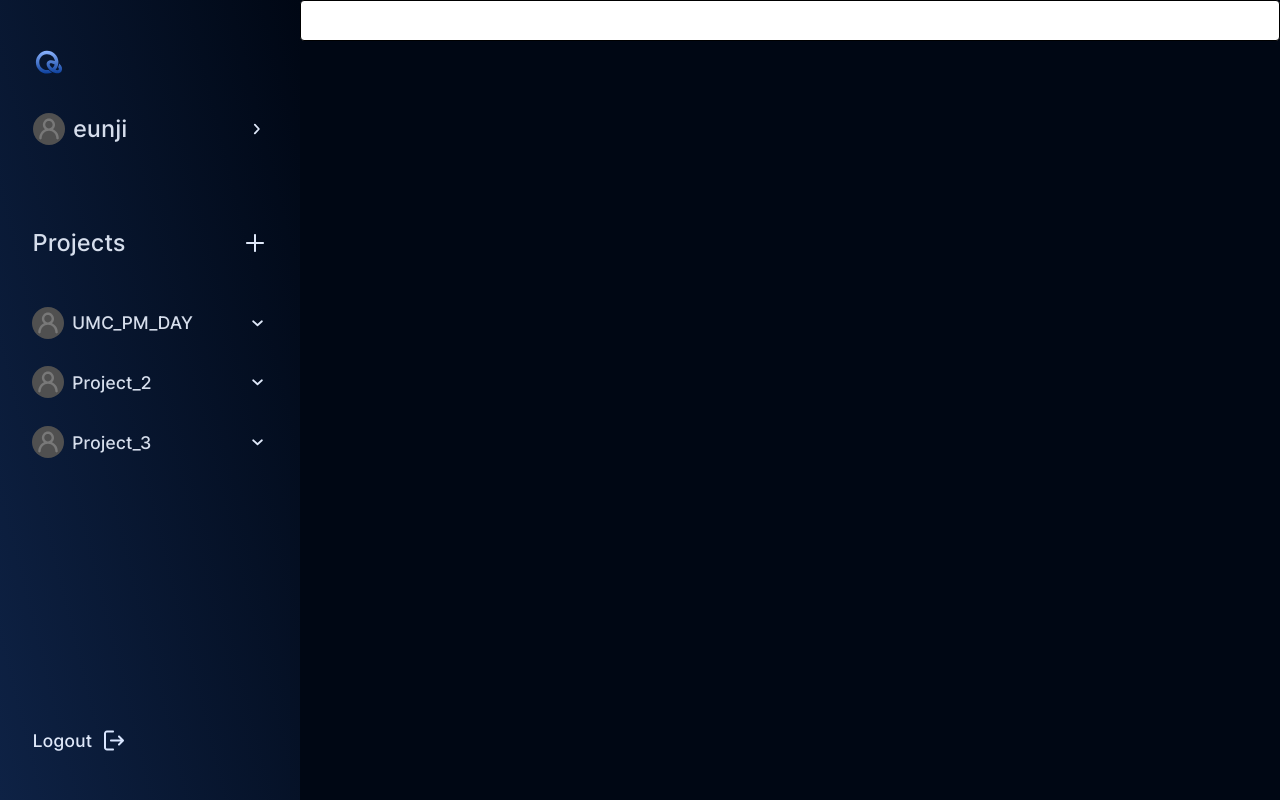
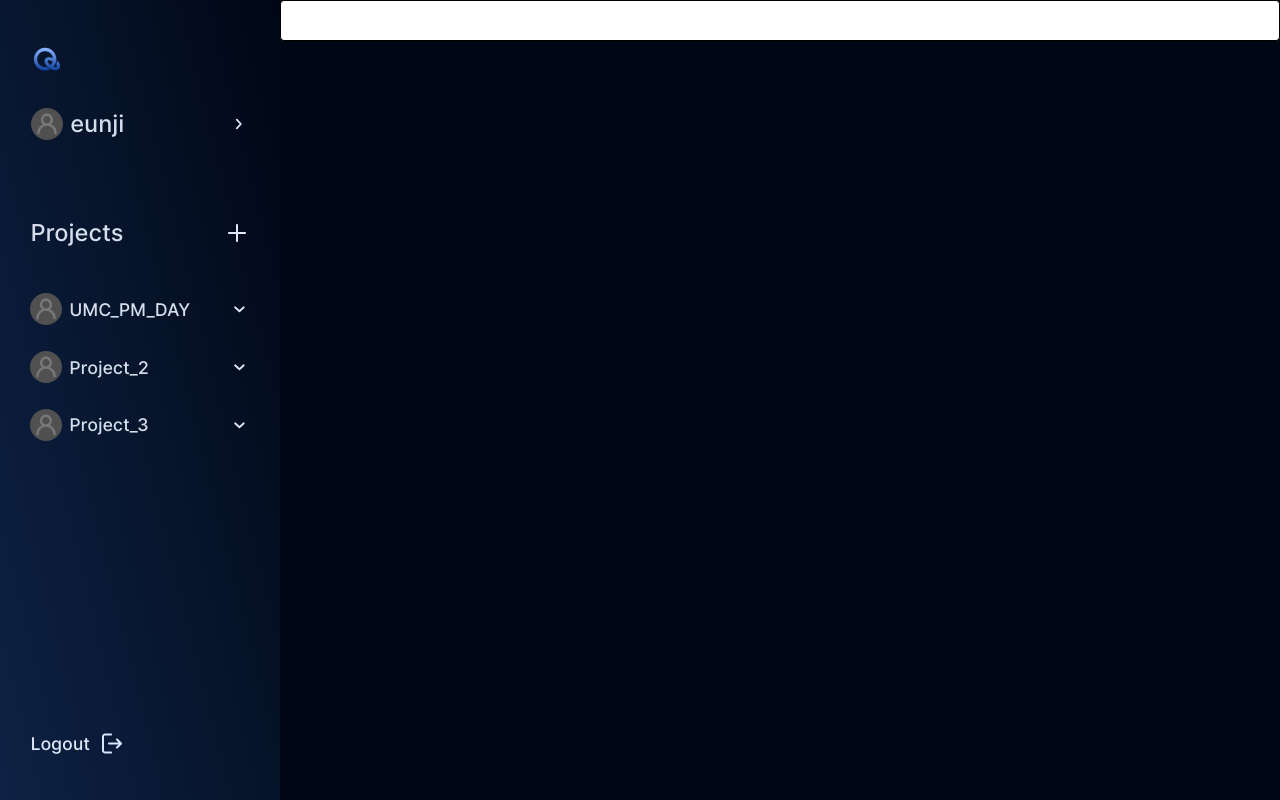
Before and after one commit to QASTUDIODEV/WEB_QASTUDIO, a React (Vite) app: page /mypage in a window 1280 px wide. Built offline with nearby package versions, Linux system fonts and the light colour scheme; no server answers.

Commit message:
feat: sidebar width 수정

```diff
--- a/src/components/common/sidebar/sidebar.style.ts
+++ b/src/components/common/sidebar/sidebar.style.ts
@@ -2,7 +2,7 @@ import { NavLink } from 'react-router-dom';
 import styled from 'styled-components';
 
 export const SideBar = styled.div<{ hasScroll: boolean }>`
-  min-width: 300px;
+  min-width: 280px;
   height: 100vh;
   background: ${({ theme }) => `linear-gradient(76.11deg, ${theme.colors.primary.pri_700} 0%, ${theme.colors.primary.pri_900} 100.13%)`};
   position: sticky;
```
